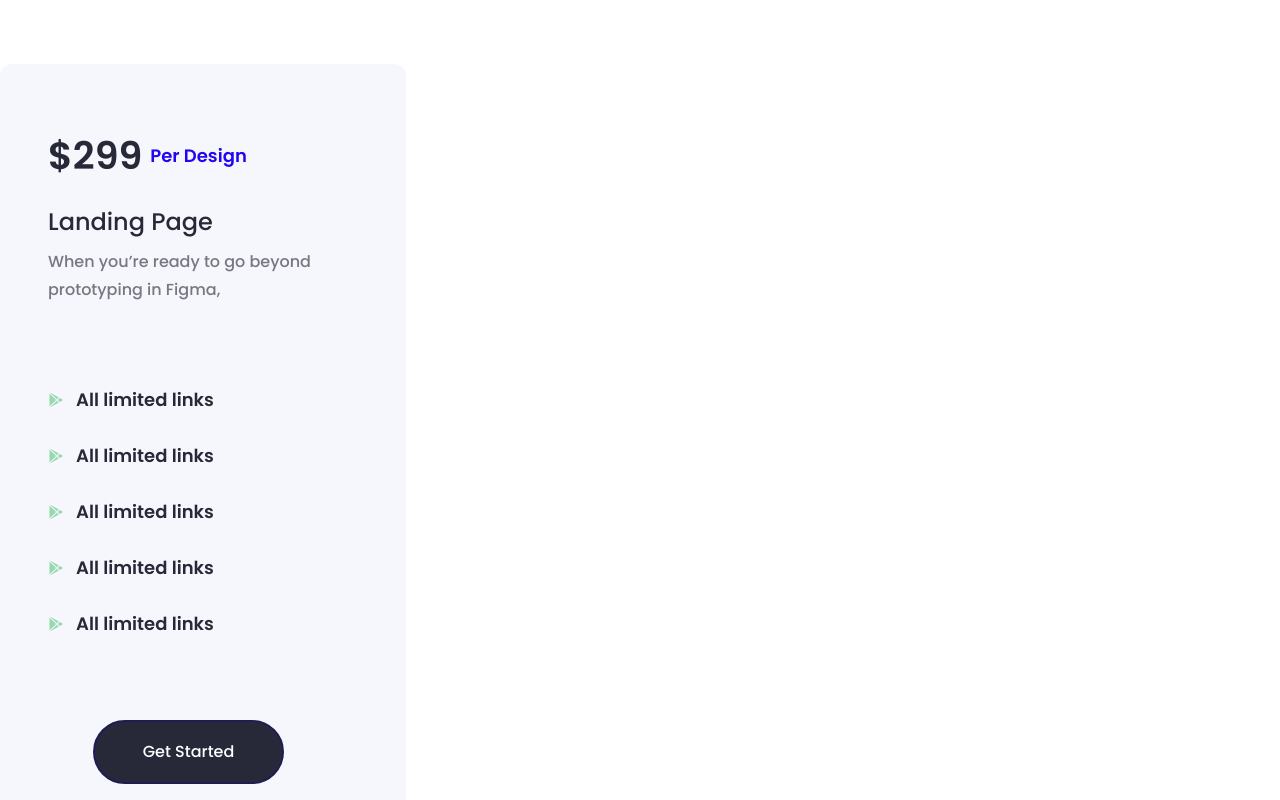
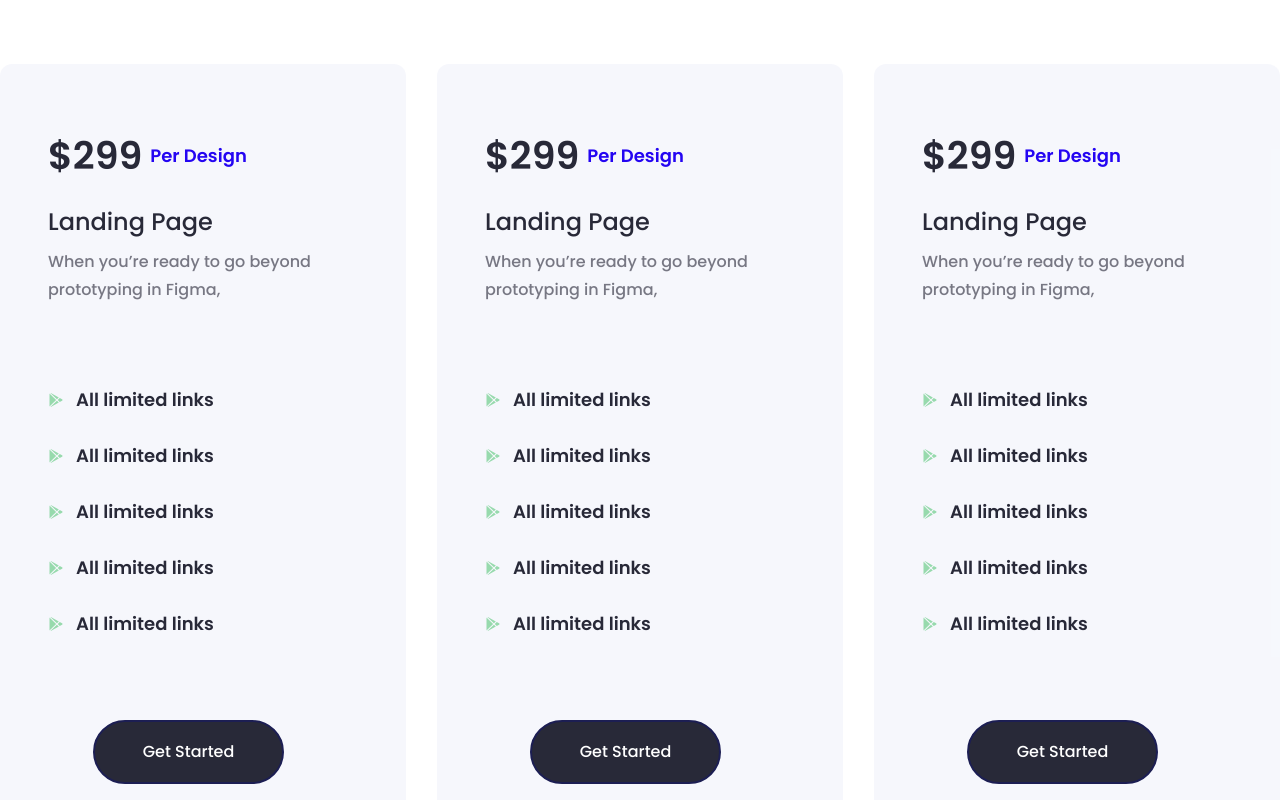
Before and after one commit to sajjad-007/React-finsweet-tailwind, a React (Vite) app: page /pricing in a window 1280 px wide. Shown: the part 360-1160 px from the top of the page. Built offline with nearby package versions, Linux system fonts and the light colour scheme.

Commit message:
pricing cart added

```diff
--- a/src/pages/pricing/PricingChart.jsx
+++ b/src/pages/pricing/PricingChart.jsx
@@ -19,8 +19,82 @@ const PricingChart = () => {
                 <h2 className='heading2 text-dark-blue'>our pricing part</h2>
                 <Peragraph className='pera w-[562px] mx-auto' text={pera1}/>
             </Div>
-            <Div className="cart_section mt-16">
-                <Div className="cart_item hover:bg-primary  w-[406px] h-auto py-16 pr-[77px] pl-[48px] bg-pera rounded-xl flex flex-col transition-all ease-linear duration-300">
+            <Div className="cart_section mt-16 flex flex-wrap gap-[31px]">
+                <Div className="cart_item w-[406px] h-auto py-16 pr-[77px] pl-[48px] bg-pera rounded-xl flex flex-col transition-all ease-linear duration-300">
+                    <Div className="head_section flex gap-2 items-center">
+                        <Span className='heading3 text-dark-blue group-hover:text-white' text='$299'/>
+                        <Peragraph className='Label1 capitalize' text='per design'/>
+                    </Div>
+                    <Div className="sub_section mt-5 ">
+                            <h6 className='heading6 mb-2'>landing page</h6>
+                            <Peragraph className='pera' text={pera2}/>
+                    </Div>
+                    <Div className="lists_section mt-20">
+                            <Ul className='flex flex-col gap-6'>
+                                <List className='flex gap-3 items-center'>
+                                    <IoLogoGooglePlaystore className='text-green' />
+                                    <Peragraph className='Label1 text-dark-blue' text='All limited links'/>
+                                </List>
+                                <List className='flex gap-3 items-center'>
+                                    <IoLogoGooglePlaystore className='text-green' />
+                                    <Peragraph className='Label1 text-dark-blue' text='All limited links'/>
+                                </List>
+                                <List className='flex gap-3 items-center'>
+                                    <IoLogoGooglePlaystore className='text-green' />
+                                    <Peragraph className='Label1 text-dark-blue' text='All limited links'/>
+                                </List>
+                                <List className='flex gap-3 items-center'>
+                                    <IoLogoGooglePlaystore className='text-green' />
+                                    <Peragraph className='Label1 text-dark-blue' text='All limited links'/>
+                                </List>
+                                <List className='flex gap-3 items-center'>
+                                    <IoLogoGooglePlaystore className='text-green' />
+                                    <Peragraph className='Label1 text-dark-blue' text='All limited links'/>
+                                </List>
+                            </Ul>
+                    </Div>
+                    <Div className="btn mt-20 text-center">
+                            <Button className='nav_btn3' type='submit' text='get started'/>
+                    </Div>
+                </Div>
+                <Div className="cart_item w-[406px] h-auto py-16 pr-[77px] pl-[48px] bg-pera rounded-xl flex flex-col transition-all ease-linear duration-300">
+                    <Div className="head_section flex gap-2 items-center">
+                        <Span className='heading3 text-dark-blue group-hover:text-white' text='$299'/>
+                        <Peragraph className='Label1 capitalize' text='per design'/>
+                    </Div>
+                    <Div className="sub_section mt-5 ">
+                            <h6 className='heading6 mb-2'>landing page</h6>
+                            <Peragraph className='pera' text={pera2}/>
+                    </Div>
+                    <Div className="lists_section mt-20">
+                            <Ul className='flex flex-col gap-6'>
+                                <List className='flex gap-3 items-center'>
+                                    <IoLogoGooglePlaystore className='text-green' />
+                                    <Peragraph className='Label1 text-dark-blue' text='All limited links'/>
+                                </List>
+                                <List className='flex gap-3 items-center'>
+                                    <IoLogoGooglePlaystore className='text-green' />
+                                    <Peragraph className='Label1 text-dark-blue' text='All limited links'/>
+                                </List>
+                                <List className='flex gap-3 items-center'>
+                                    <IoLogoGooglePlaystore className='text-green' />
+                                    <Peragraph className='Label1 text-dark-blue' text='All limited links'/>
+                                </List>
+                                <List className='flex gap-3 items-center'>
+                                    <IoLogoGooglePlaystore className='text-green' />
+                                    <Peragraph className='Label1 text-dark-blue' text='All limited links'/>
+                                </List>
+                                <List className='flex gap-3 items-center'>
+                                    <IoLogoGooglePlaystore className='text-green' />
+                                    <Peragraph className='Label1 text-dark-blue' text='All limited links'/>
+                                </List>
+                            </Ul>
+                    </Div>
+                    <Div className="btn mt-20 text-center">
+                            <Button className='nav_btn3' type='submit' text='get started'/>
+                    </Div>
+                </Div>
+                <Div className="cart_item w-[406px] h-auto py-16 pr-[77px] pl-[48px] bg-pera rounded-xl flex flex-col transition-all ease-linear duration-300">
                     <Div className="head_section flex gap-2 items-center">
                         <Span className='heading3 text-dark-blue group-hover:text-white' text='$299'/>
                         <Peragraph className='Label1 capitalize' text='per design'/>
--- a/src/pages/pricing/pricing.css
+++ b/src/pages/pricing/pricing.css
@@ -1,6 +1,6 @@
-.cart_item:hover{
+/* .cart_item:hover{
     background-color: #1C1E53;
-}
+} */
 /* .cart_item:hover .head_section span {
     color: white
 }
```
